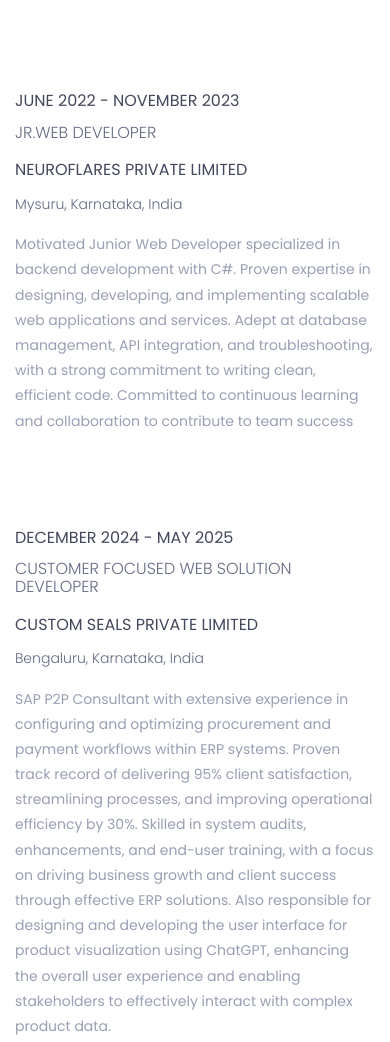
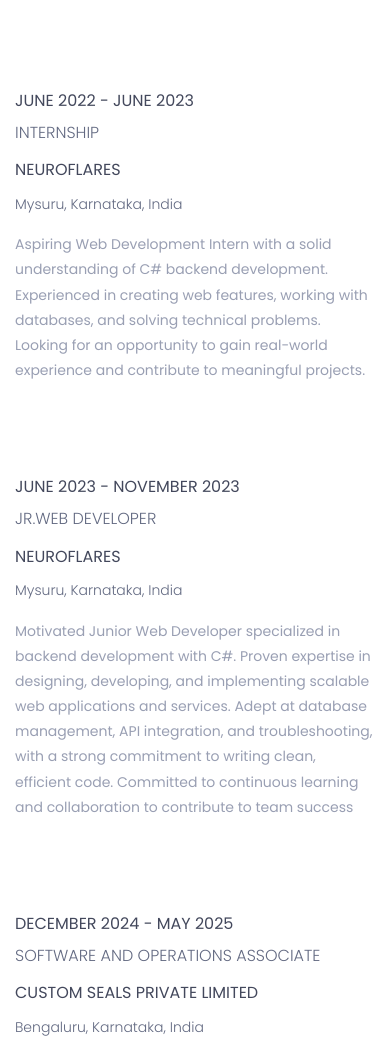
Before and after one commit to Ganeshmunishetty/Ganesh.github.io, a plain HTML site: page index.html in a window 390 px wide. Shown: the part 6690-7732 px from the top of the page. Drawn offline with nearby package versions, Linux system fonts and the light colour scheme.

Commit message:
updated the index.html
designation of the custom seals and neuroflars internship updated

```diff
--- a/index.html
+++ b/index.html
@@ -535,10 +535,36 @@
 							</div><!--/.single-timeline-box-->
 						</li>
 
+
+
 						<li>
 							<div class="single-timeline-box fix">
 								<div class="row">
 									<div class="col-md-offset-1 col-md-5 experience-time-responsive">
+										<div class="experience-time">
+											<h2>
+												<span><i class="fa fa-circle" aria-hidden="true"></i></span>
+												JUNE 2022 - JUNE 2023
+											</h2>
+											<h3>Internship</h3>
+										</div><!--/.experience-time-->
+									</div><!--/.col-->
+									<div class="col-md-5">
+										<div class="timeline">
+											<div class="timeline-content text-right">
+												<h4 class="title">
+													NeuroFlares
+												</h4>
+												<h5>Mysuru, Karnataka, India</h5>
+												<p class="description">
+													Aspiring Web Development Intern with a solid understanding of C# backend development.
+													Experienced in creating web features, working with databases, and solving technical problems.
+													Looking for an opportunity to gain real-world experience and contribute to meaningful projects.
+												</p>
+											</div><!--/.timeline-content-->
+										</div><!--/.timeline-->
+									</div><!--/.col-->
+									<div class="col-md-offset-1 col-md-5 experience-time-main">
 										<div class="experience-time">
 											<h2>
 												<span><i class="fa fa-circle" aria-hidden="true"></i></span>
@@ -547,11 +573,26 @@
 											<h3>Jr.Web Developer</h3>
 										</div><!--/.experience-time-->
 									</div><!--/.col-->
+								</div>
+							</div><!--/.single-timeline-box-->
+						</li>
+						<li>
+							<div class="single-timeline-box fix">
+								<div class="row">
+									<div class="col-md-offset-1 col-md-5 experience-time-responsive">
+										<div class="experience-time">
+											<h2>
+												<span><i class="fa fa-circle" aria-hidden="true"></i></span>
+												JUNE 2023 - NOVEMBER 2023
+											</h2>
+											<h3>Jr.Web Developer</h3>
+										</div><!--/.experience-time-->
+									</div><!--/.col-->
 									<div class="col-md-5">
 										<div class="timeline">
 											<div class="timeline-content text-right">
 												<h4 class="title">
-													NeuroFlares private limited
+													NeuroFlares
 												</h4>
 												<h5>Mysuru, Karnataka, India</h5>
 												<p class="description">
@@ -581,7 +622,7 @@
 									<div class="col-md-5">
 										<div class="experience-time text-right">
 											<h2>DECEMBER 2024 - MAY 2025 </h2>
-											<h3>Customer Focused Web Solution Developer</h3>
+											<h3>Software and Operations Associate</h3>
 										</div><!--/.experience-time-->
 									</div><!--/.col-->
 									<div class="col-md-offset-1 col-md-5">
```
